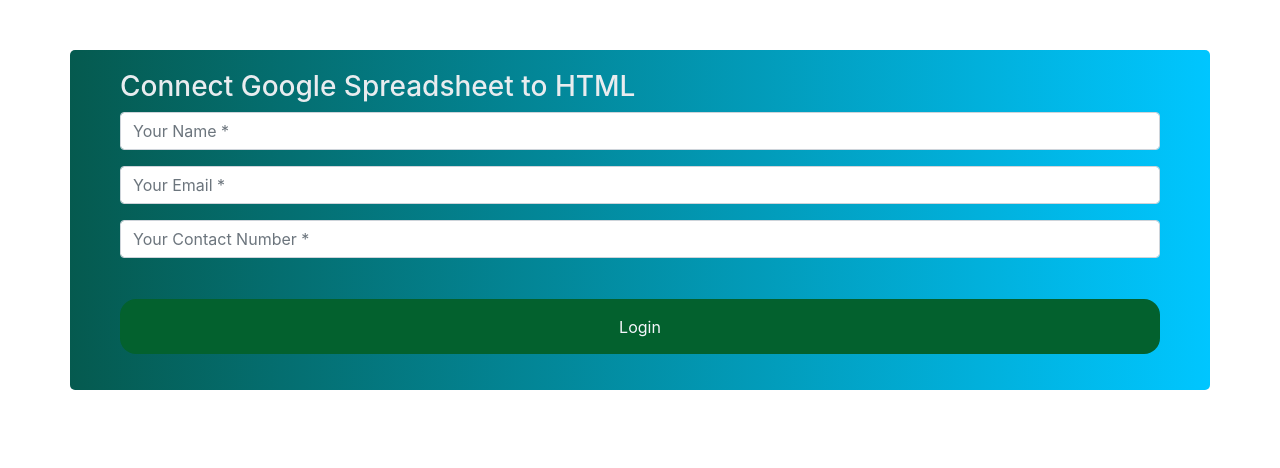
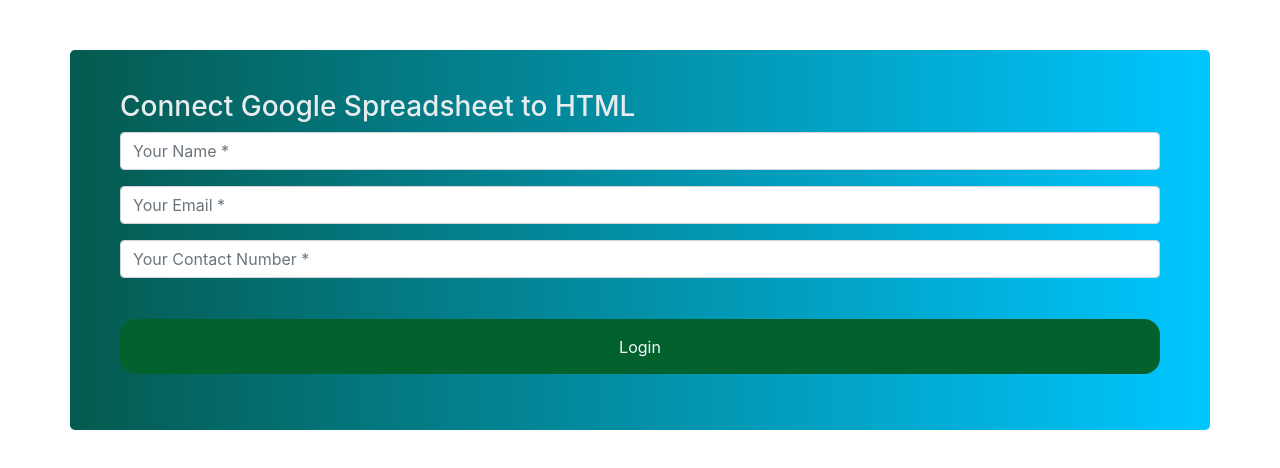
Before and after one commit to tanzilamd/submit-form-data, a plain HTML site: page index.html in a window 1280 px wide. Drawn offline with nearby package versions, Linux system fonts and the light colour scheme.

Commit message:
padding changed

```diff
--- a/index.html
+++ b/index.html
@@ -26,7 +26,7 @@
             .register{
                 background: -webkit-linear-gradient(left, #055a4f, #00c6ff);
                 margin: 50px auto;
-                padding: 20px 50px;
+                padding: 40px 50px;
                 border-radius: 5px;
             }
             .btnSubmit
```
